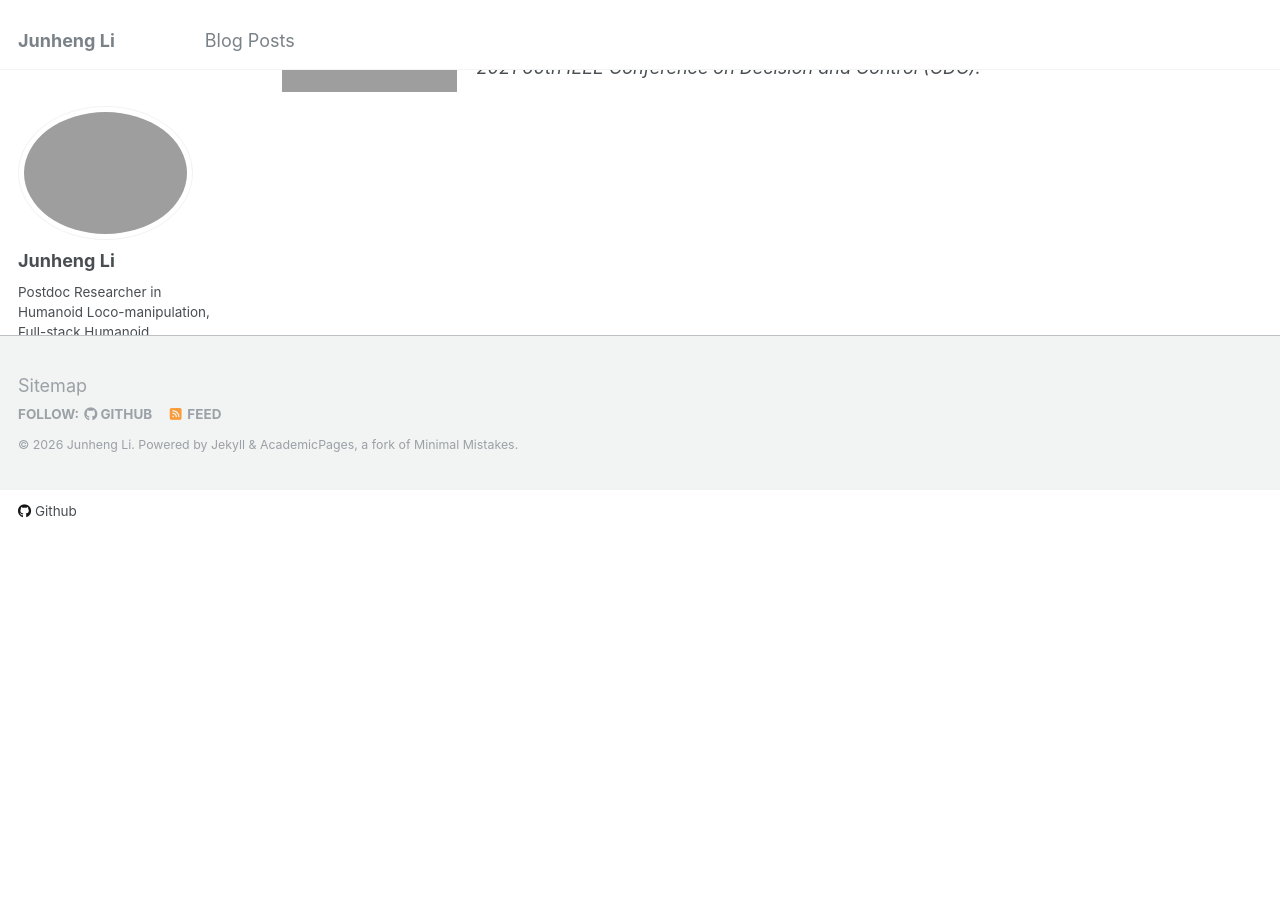
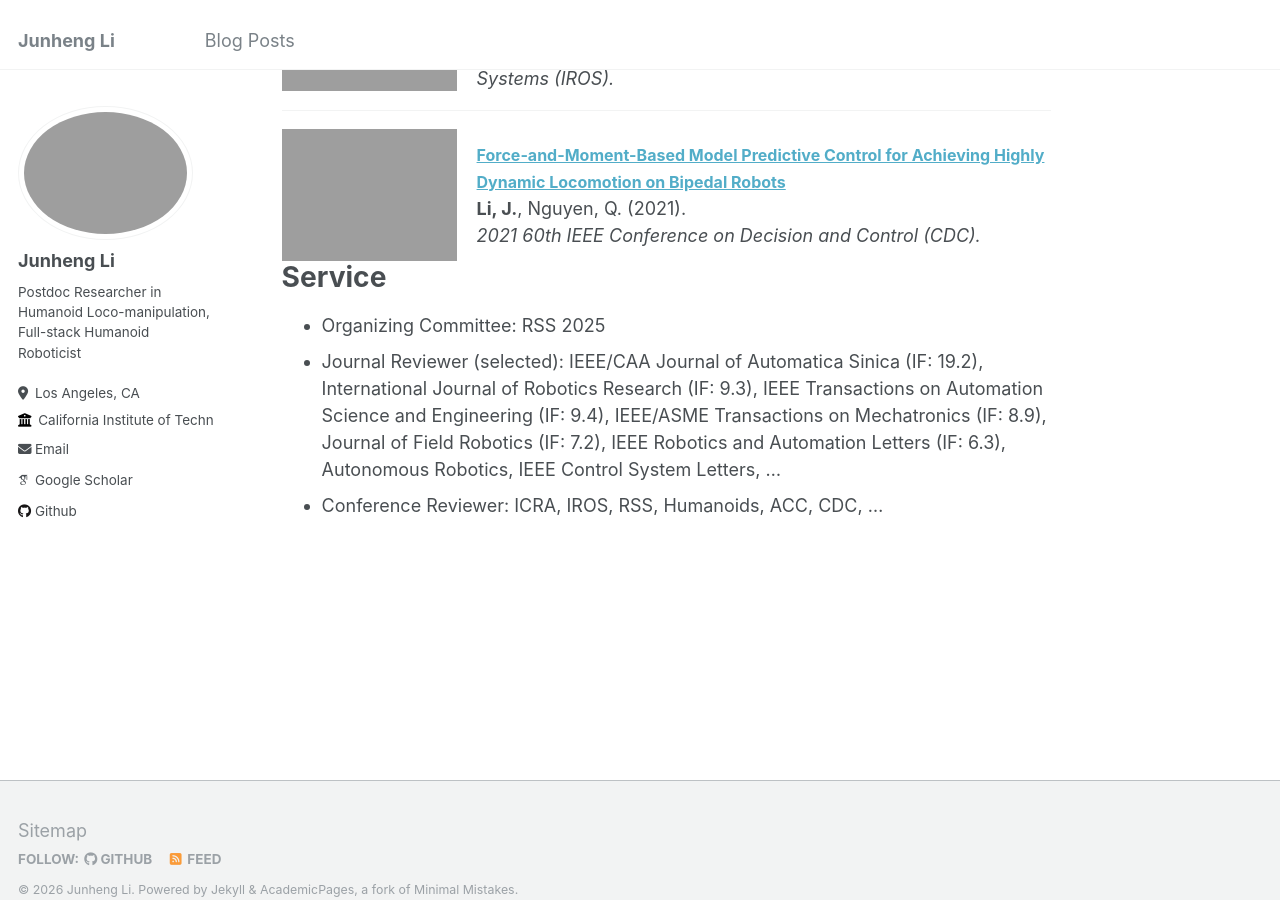
Before and after one commit to junhengl/junhengl.github.io, a Jekyll site: the page built from _pages/about.md, in a window 1280 px wide and 900 px high, scrolled down 3215 px. Built offline with Jekyll 4.4.1, drawn with Linux system fonts in a browser that asks for light colours; some web fonts are replaced; before the commit the page ends 3706 px from its top, so only the background shows below that; some of the changed text lies outside the part shown.

Commit message:
Update about page with new publications and services
Added publication details and service information.

```diff
--- a/_pages/about.md
+++ b/_pages/about.md
@@ -27,6 +27,21 @@ Education
 
 Publications and Projects
 ======
+
+<div style="display: flex; align-items: center;">
+  <img src="https://junhengl.github.io/images/mirror.gif" alt="GIF Description" width="175" style="margin-right: 20px;">
+  <div>
+    <a href="https://arxiv.org/pdf/2605.03290" style="font-weight: bold; font-size: 16px;">
+      On Surprising Effects of Risk-Aware Domain Randomization for Contact-Rich Sampling-based Predictive Control
+    </a>
+    <br>
+    Esteban, S., <b>Li, J.</b>, Kurtz, V., Ames, A. D. (2026).
+    <br>
+    <i>IEEE ICRA Workshop CR2 (oral), 2026.</i>
+  </div>
+</div>
+
+---
 
 <div style="display: flex; align-items: center;">
   <img src="https://junhengl.github.io/images/mirror.gif" alt="GIF Description" width="175" style="margin-right: 20px;">
@@ -71,7 +86,7 @@ Publications and Projects
     <br>
     Krishna, L., Cheng, S., <b>Li, J.</b>, Hovakimyan, N., Nguyen, Q. (2025).
     <br>
-    <i>RA-L 2025.</i>
+    <i>IEEE RA-L, 2025.</i>
   </div>
 </div>
 
@@ -254,3 +269,9 @@ Publications and Projects
     <i>2021 60th IEEE Conference on Decision and Control (CDC).</i>
   </div>
 </div>
+
+Service
+======
+- Organizing Committee: RSS 2025
+- Journal Reviewer (selected): IEEE/CAA Journal of Automatica Sinica (IF: 19.2), International Journal of Robotics Research (IF: 9.3),  IEEE Transactions on Automation Science and Engineering (IF: 9.4), IEEE/ASME Transactions on Mechatronics (IF: 8.9), Journal of Field Robotics (IF: 7.2), IEEE Robotics and Automation Letters (IF: 6.3), Autonomous Robotics, IEEE Control System Letters, ...
+- Conference Reviewer: ICRA, IROS, RSS, Humanoids, ACC, CDC, ...
```
Also changed, not shown: other parts of _pages/about.md (+1 -1 lines).
